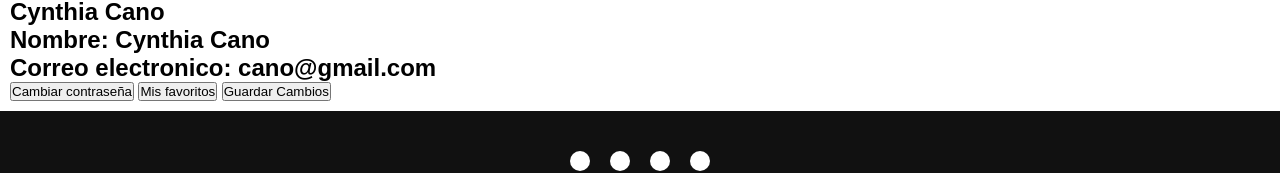
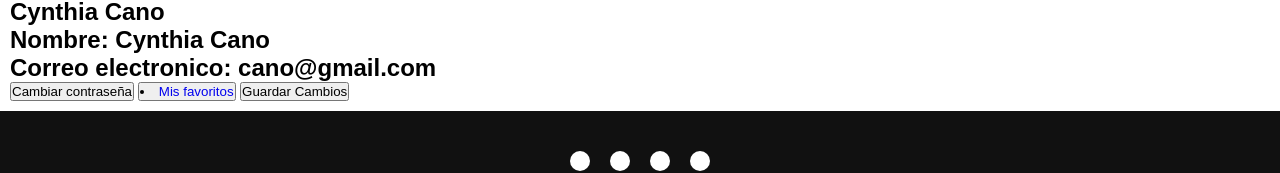
Before and after one commit to ALANBASILIO07/Linguini, a plain HTML site: page setup.html in a window 1280 px wide. Shown: the part 163-336 px from the top of the page. Drawn offline with Linux system fonts and the light colour scheme.

Commit message:
Modifica Setup

```diff
--- a/setup.html
+++ b/setup.html
@@ -93,7 +93,7 @@
                 Cambiar contraseña
             </button>
             <button>
-                Mis favoritos
+                <li><a href="favorites.html">Mis favoritos</a></li>
             </button>
             <button>
                 Guardar Cambios
```
